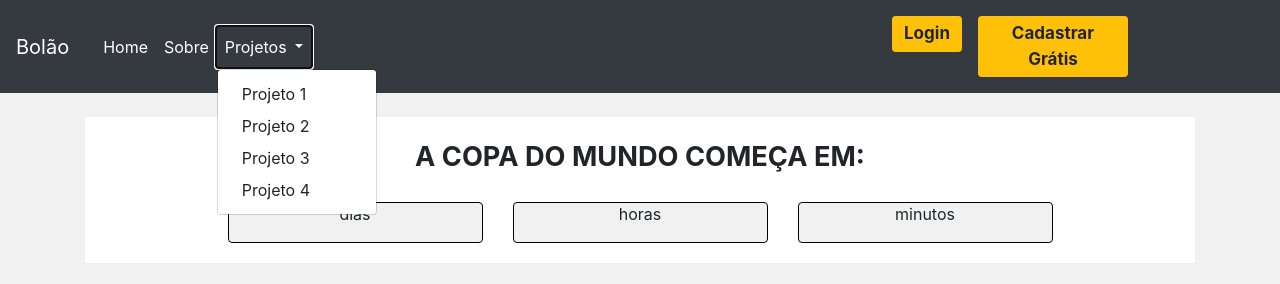
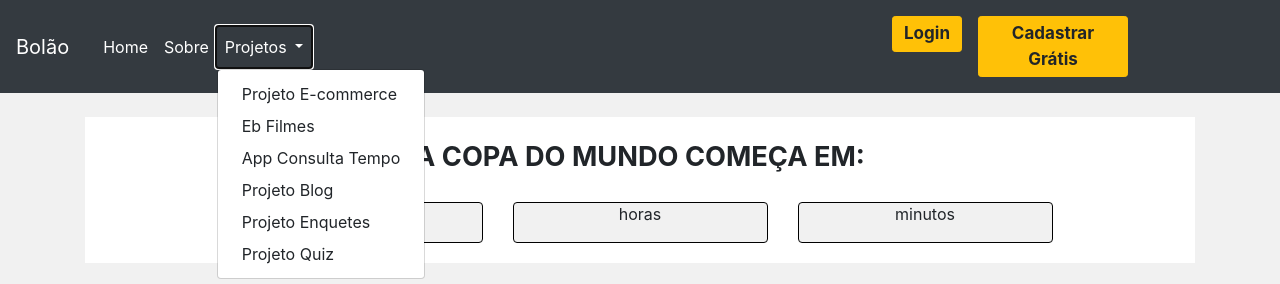
Before and after one commit to EduardoBran/bolaodacopa, a Django app: template main/templates/main/index.html in a window 1280 px wide, after a click on "Projetos". Shown: the top 284 px of the page. Run offline with Django 3.2, Linux system fonts and the light colour scheme; the template is opened without the code that fills it, so the values that code supplies are empty; some libraries are stand-ins or nearby versions.

Commit message:
add links para outros projetos navbar

```diff
--- a/templates/parciais/_nav.html
+++ b/templates/parciais/_nav.html
@@ -29,10 +29,19 @@
                 </a>
                 <div class="dropdown-menu" aria-labelledby="navbarDropdown">
 
-                    <a class="dropdown-item" href="#" name="buscar">Projeto 1</a>
-                    <a class="dropdown-item" href="#" name="buscar">Projeto 2</a>
-                    <a class="dropdown-item" href="#" name="buscar">Projeto 3</a>
-                    <a class="dropdown-item" href="#" name="buscar">Projeto 4</a>
+                    <a class="dropdown-item" href="https://github.com/EduardoBran/Projeto-E-commerce-Web-Py"
+                        target="_blank">Projeto E-commerce</a>
+                    <a class="dropdown-item" href="https://github.com/EduardoBran/EbFilmes-App-Web-Py"
+                        target="_blank">Eb
+                        Filmes</a>
+                    <a class="dropdown-item" href="https://github.com/EduardoBran/Weather-App-Web" target="_blank">App
+                        Consulta Tempo</a>
+                    <a class="dropdown-item" href="https://github.com/EduardoBran/Projeto-Blog-Web-Py"
+                        target="_blank">Projeto Blog</a>
+                    <a class="dropdown-item" href="https://github.com/EduardoBran/System-Voting-App-Web-Py"
+                        target="_blank">Projeto Enquetes</a>
+                    <a class="dropdown-item" href="https://github.com/EduardoBran/Quiz-Web-Application-Py"
+                        target="_blank">Projeto Quiz</a>
 
                 </div>
             </li>
```
